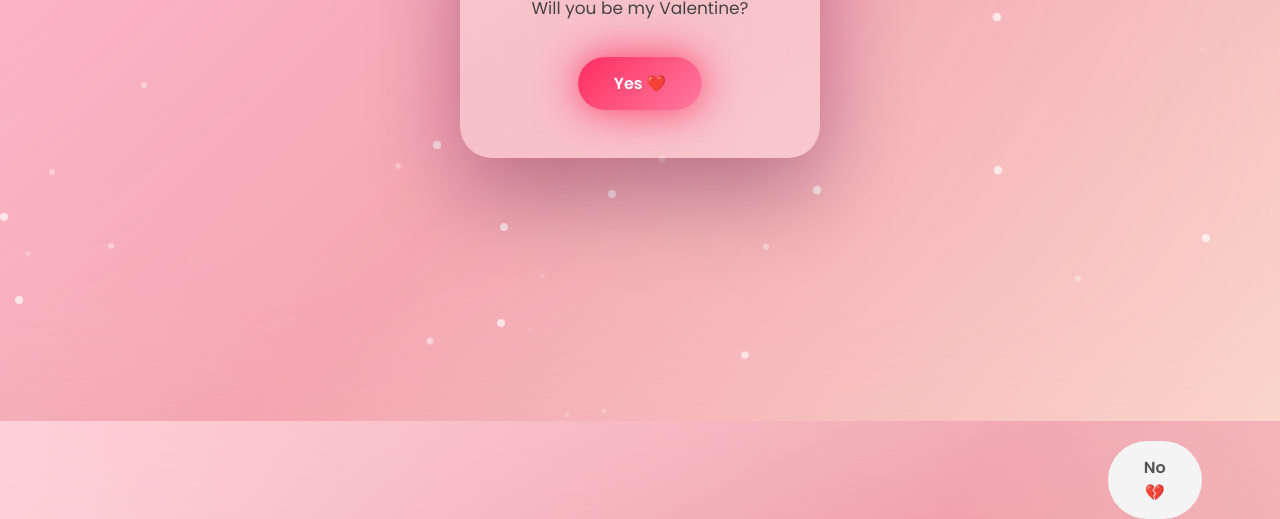
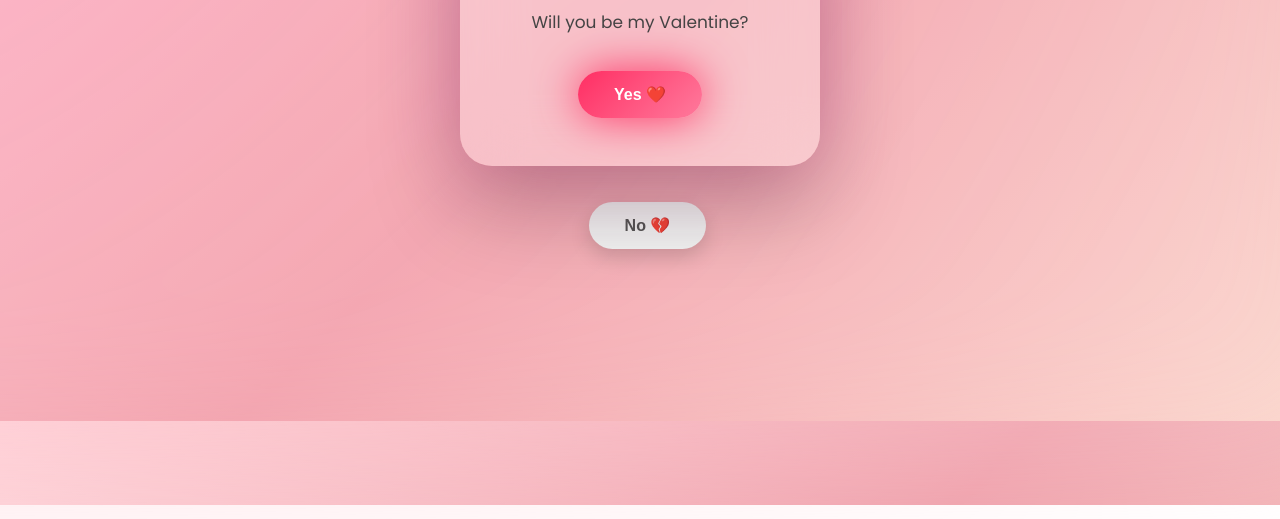
Before and after one commit to AbinSinghK/newrelic, a plain HTML site: page index.html in a window 1280 px wide. Shown: the part 379-898 px from the top of the page. Drawn offline with nearby package versions, Linux system fonts and the light colour scheme.

Commit message:
Refactor HTML and CSS for improved styling

```diff
--- a/index.html
+++ b/index.html
@@ -5,7 +5,7 @@
 <title>Kaviya ❤️ Abin</title>
 <meta name="viewport" content="width=device-width, initial-scale=1.0">
 
-<!-- Premium romantic fonts -->
+<!-- Premium Fonts -->
 <link href="https://fonts.googleapis.com/css2?family=Playfair+Display:wght@600;700&family=Poppins:wght@400;500;600&display=swap" rel="stylesheet">
 
 <style>
@@ -18,45 +18,30 @@ body {
   display: flex;
   justify-content: center;
   align-items: center;
+  font-family: 'Poppins', sans-serif;
   background: linear-gradient(135deg, #ffdde1, #ee9ca7, #fad0c4);
-  font-family: 'Poppins', sans-serif;
 }
 
-/* 🌈 Animated dreamy gradient */
+/* dreamy glow */
 body::before {
   content: "";
   position: absolute;
   inset: -20%;
   background: radial-gradient(circle at top left,
-    rgba(255,105,180,0.5),
+    rgba(255,105,180,0.45),
     rgba(255,182,193,0.4),
-    rgba(255,255,255,0.2)
+    rgba(255,255,255,0.25)
   );
   filter: blur(90px);
-  animation: dreamyMove 18s ease-in-out infinite alternate;
+  animation: glowMove 18s ease-in-out infinite alternate;
 }
 
-@keyframes dreamyMove {
+@keyframes glowMove {
   0% { transform: translate(-10%, -10%); }
   100% { transform: translate(10%, 10%); }
 }
 
-/* ✨ floating particles */
-.particle {
-  position: absolute;
-  width: 6px;
-  height: 6px;
-  border-radius: 50%;
-  background: rgba(255,255,255,0.7);
-  animation: twinkle 5s infinite ease-in-out;
-}
-
-@keyframes twinkle {
-  0%,100% { opacity: 0.2; transform: scale(0.7); }
-  50% { opacity: 1; transform: scale(1.4); }
-}
-
-/* 💎 Card */
+/* card */
 .card {
   position: relative;
   width: 360px;
@@ -68,26 +53,19 @@ body::before {
     0 40px 90px rgba(0,0,0,0.25),
     0 0 80px rgba(255,105,180,0.45);
   text-align: center;
-  animation: cardEnter 1.4s cubic-bezier(.22,.61,.36,1);
   z-index: 2;
 }
 
-@keyframes cardEnter {
-  from { opacity: 0; transform: translateY(80px) scale(0.65); }
-  to   { opacity: 1; transform: translateY(0) scale(1); }
-}
-
-/* 💖 Title */
+/* title */
 h1 {
   font-family: 'Playfair Display', serif;
   font-size: 34px;
-  margin: 0 0 8px;
+  margin-bottom: 10px;
   color: #ff2e63;
-  letter-spacing: 1px;
-  animation: softPulse 2.5s infinite;
+  animation: pulse 2.4s infinite;
 }
 
-@keyframes softPulse {
+@keyframes pulse {
   0%,100% { transform: scale(1); }
   50% { transform: scale(1.08); }
 }
@@ -98,21 +76,21 @@ p {
   margin-bottom: 36px;
 }
 
-/* ❤️ Buttons */
+/* buttons */
 button {
   padding: 14px 36px;
   font-size: 16px;
   border-radius: 50px;
   border: none;
   font-weight: 600;
-  font-family: 'Poppins', sans-serif;
+  cursor: pointer;
 }
 
 #yes {
   background: linear-gradient(135deg, #ff2e63, #ff7a9c);
   color: white;
   box-shadow: 0 14px 35px rgba(255,46,99,0.6);
-  animation: yesGlow 2.2s infinite;
+  animation: yesGlow 2s infinite;
 }
 
 @keyframes yesGlow {
@@ -121,15 +99,21 @@ button {
   100% { box-shadow: 0 0 15px rgba(255,46,99,0.6); }
 }
 
-/* 🚫 NO button — continuous floating & untouchable */
+/* NO button – ALWAYS visible & untouchable */
 #no {
   position: fixed;
+  padding: 14px 36px;
+  font-size: 16px;
+  border-radius: 50px;
+  border: none;
+  font-weight: 600;
   background: #f4f4f4;
   color: #555;
-  pointer-events: none; /* ❌ never clickable */
+  pointer-events: none; /* 🚫 cannot touch */
+  box-shadow: 0 8px 20px rgba(0,0,0,0.15);
 }
 
-/* 💌 Message */
+/* message */
 #message {
   display: none;
   margin-top: 28px;
@@ -147,11 +131,14 @@ button {
   <p>Will you be my Valentine?</p>
 
   <button id="yes">Yes ❤️</button>
-  <button id="no">No 💔</button>
+</div>
 
-  <div id="message">
+<button id="no">No 💔</button>
+
+<div id="message" style="position:fixed; inset:0; display:none; justify-content:center; align-items:center; text-align:center;">
+  <div class="card">
     Yayyy 🥰💞<br>
-    You make my world softer & brighter 💖<br><br>
+    You make my world brighter 💖<br><br>
     Happy Valentine’s Day ❤️<br>
     — Yours, Abin
   </div>
@@ -162,70 +149,58 @@ const yes = document.getElementById("yes");
 const no = document.getElementById("no");
 const msg = document.getElementById("message");
 
-/* 🌬️ continuous floating motion */
-let angle = 0;
-let posX = window.innerWidth / 2;
-let posY = window.innerHeight * 0.72;
+/* initial NO position */
+let baseX = window.innerWidth / 2 - no.offsetWidth / 2;
+let baseY = window.innerHeight * 0.75;
 
-/* initial position */
-no.style.left = posX + "px";
-no.style.top = posY + "px";
+let t = 0;
 
-function animateNo() {
-  angle += 0.01; // 🐢 slow floating speed
+/* continuous slow floating */
+function floatNo() {
+  t += 0.01;
 
-  const floatX = Math.sin(angle) * 60;
-  const floatY = Math.cos(angle * 0.8) * 25;
+  let x = baseX + Math.sin(t) * 60;
+  let y = baseY + Math.cos(t * 0.8) * 25;
 
-  no.style.left = Math.min(
-    window.innerWidth - no.offsetWidth - 20,
-    Math.max(20, posX + floatX)
-  ) + "px";
+  /* keep inside screen */
+  x = Math.max(20, Math.min(window.innerWidth - no.offsetWidth - 20, x));
+  y = Math.max(20, Math.min(window.innerHeight - no.offsetHeight - 20, y));
 
-  no.style.top = Math.min(
-    window.innerHeight - no.offsetHeight - 20,
-    Math.max(20, posY + floatY)
-  ) + "px";
+  no.style.left = x + "px";
+  no.style.top = y + "px";
 
-  requestAnimationFrame(animateNo);
+  requestAnimationFrame(floatNo);
 }
-animateNo();
+floatNo();
 
-/* 🧲 repulsion if finger/mouse comes close */
-document.addEventListener("mousemove", repel);
-document.addEventListener("touchmove", e => repel(e.touches[0]));
+/* repel on approach */
+document.addEventListener("mousemove", e => repel(e.clientX, e.clientY));
+document.addEventListener("touchmove", e => {
+  const t = e.touches[0];
+  repel(t.clientX, t.clientY);
+});
 
-function repel(e) {
+function repel(px, py) {
   const r = no.getBoundingClientRect();
   const cx = r.left + r.width / 2;
   const cy = r.top + r.height / 2;
 
-  const dx = cx - e.clientX;
-  const dy = cy - e.clientY;
+  const dx = cx - px;
+  const dy = cy - py;
   const dist = Math.hypot(dx, dy);
 
   if (dist < 140) {
-    posX += dx * 0.15;
-    posY += dy * 0.15;
+    baseX += dx * 0.2;
+    baseY += dy * 0.2;
   }
 }
 
 /* YES */
 yes.addEventListener("click", () => {
-  yes.style.display = "none";
+  document.querySelector(".card").style.display = "none";
   no.style.display = "none";
-  msg.style.display = "block";
+  msg.style.display = "flex";
 });
-
-/* ✨ background particles */
-for (let i = 0; i < 45; i++) {
-  const p = document.createElement("div");
-  p.className = "particle";
-  p.style.left = Math.random() * 100 + "vw";
-  p.style.top = Math.random() * 100 + "vh";
-  p.style.animationDelay = Math.random() * 5 + "s";
-  document.body.appendChild(p);
-}
 </script>
 
 </body>
```
